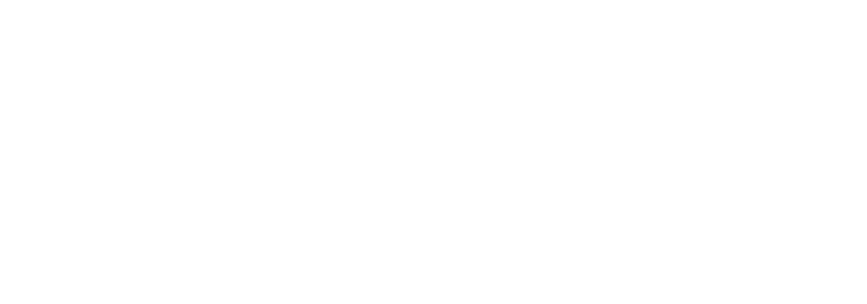
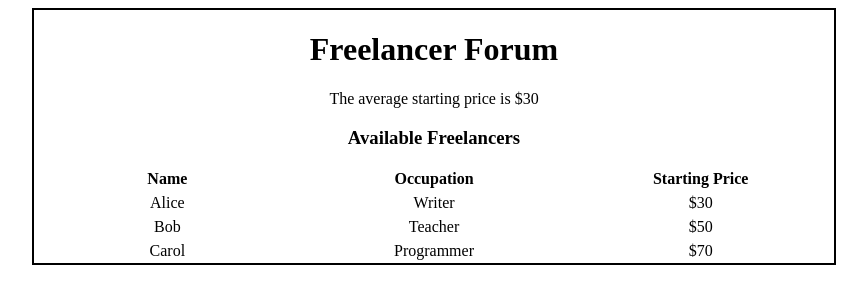
Before and after one commit to EricJDarnell/Unit2.FreelancerForum, a plain HTML site: page index.html in a window 1280 px wide. Shown: the whole page, without its empty margins (206-1073 px from the left). Drawn offline with Linux system fonts and the light colour scheme.

Commit message:
css and html started, with some js

```diff
--- a/index.html
+++ b/index.html
@@ -1,11 +1,40 @@
 <!DOCTYPE html>
 <html lang="en">
-<head>
-    <meta charset="UTF-8">
-    <meta name="viewport" content="width=device-width, initial-scale=1.0">
-    <title>Document</title>
-</head>
-<body>
-    <script src="index.js"></script>
-</body>
+  <head>
+    <meta charset="UTF-8" />
+    <meta name="viewport" content="width=device-width, initial-scale=1.0" />
+    <link rel="stylesheet" href="styles.css" />
+    <title>Freelancer Forum</title>
+  </head>
+  <body>
+    <div id="poster">
+      <h1>Freelancer Forum</h1>
+      <div>The average starting price is $<span id="averageStartingPrice">30</span></div>
+      <h3>Available Freelancers</h3>
+      <div class="table">
+        <div id="header" class="freelancer">
+          <span id="stat">Name</span>
+          <span id="stat">Occupation</span>
+          <span id="stat">Starting Price</span>
+        </div>
+        <div class="freelancer">
+      <span id="stat">Alice</span>
+      <span id="stat">Writer</span>
+      <span id="stat">$30</span>
+    </div>
+  <div class="freelancer">
+    <span id="stat">Bob</span>
+    <span id="stat">Teacher</span>
+    <span id="stat">$50</span>
+  </div>
+  <div class="freelancer">
+    <span id="stat">Carol</span>
+  <span id="stat">Programmer</span>
+  <span id="stat">$70</span>
+</div>
+
+</div>
+
+<script src="index.js"></script>
+  </body>
 </html>
--- a/index.js
+++ b/index.js
@@ -0,0 +1 @@
+class Freelancer
--- a/styles.css
+++ b/styles.css
@@ -0,0 +1,28 @@
+#poster {
+    text-align: center;
+    align-items: center;
+    min-width: 300px;
+    max-width: 800px;
+    width: 80%;
+    margin: auto;
+    border: 2px solid black;
+    justify-content: space-between;
+}
+.table{
+    display: flex;
+    flex-direction: column;
+    width: 100%;
+    /* border: 1px solid black; */
+}
+.freelancer {
+    display: flex;
+    /* border-bottom: 1px solid black; */
+}
+#header {
+    font-weight: bold;
+}
+#stat {
+    flex: 1;
+    padding: 3px;
+    /* border: 1px solid black; */
+}
```
